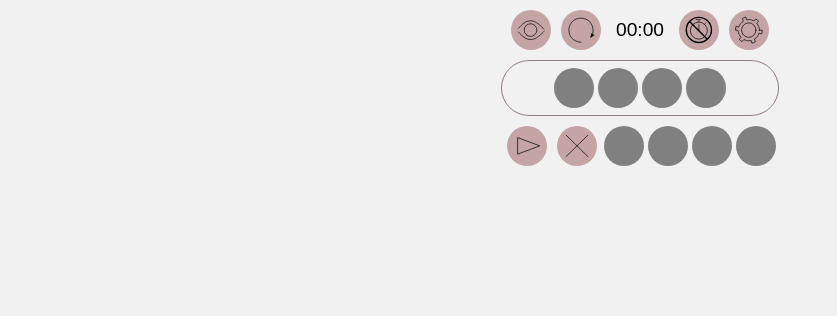
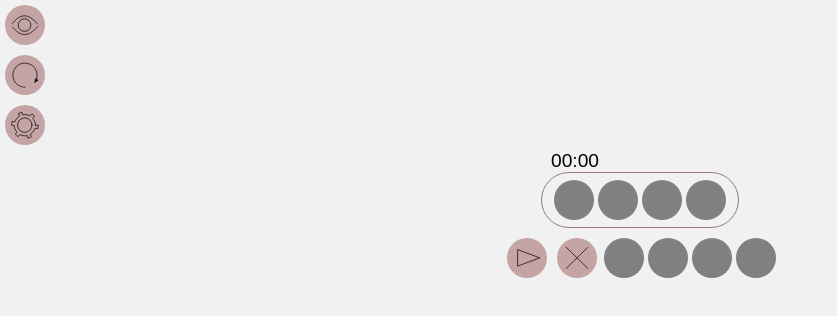
Before and after one commit to IvanHeriver/mm, a React (Create React App) app: page / in a window 1280 px wide. Shown: the top 316 px of the page, without its empty margins (0-837 px from the left). Built offline with nearby package versions, Linux system fonts and the light colour scheme.

Commit message:
re-structuring code

```diff
--- a/src/Mastermind.js
+++ b/src/Mastermind.js
@@ -5,7 +5,7 @@ import {MMtoGuess, MMguessBuilder, MMguess} from "./MastermindComp";
 import "./MastermindComp.css";
 // import close_img from "./img/reset_img.svg"
 // import SelectBtn from "./customWidgets/select-btn"
-import MMconfig from "./MastermindConfig";
+import {MMconfig, MMbuttons} from "./MastermindConfig";
 
 const randomId = () => {
     return (
@@ -44,6 +44,7 @@ const Mastermind = () => {
     const [guesses, setGuesses] = useState([]);
     const [currentGuess, setCurrentGuess] = useState(Array(gameDim.holes).fill(0))
     const [configOpen, setConfigOpen] = useState(false)
+    const [timerVisible, setTimerVisible] = useState(true)
     const [clickSelectMode, setClickSelectMode] = useState(false)
 
     const [time, setTime] = useState(0);
@@ -105,17 +106,26 @@ const Mastermind = () => {
                     onNumberOfColorsChange={(n)=>(setGameDim(gd=>({...gd, colors:n})))}
                     clickSelectMode={clickSelectMode ? 1 : 0}
                     onSelectModeChange={(c)=>(setClickSelectMode(c))}
+                    timerVisible={timerVisible}
+                    onChangeTimerVisibility={(v)=>setTimerVisible(v)}
                 />
                  ) : (
+
+
                 <div className="game">
+                    {/* main buttons */}
+                    <MMbuttons
+                        onNewGame={onNewGame}
+                        onGiveUp={onGiveUp}
+                        onOpenConfig={()=>{onToggleConfig(true)}}
+                    />
                     {/* to guess object */}
                     <MMtoGuess
                         toGuess={gameOver ? toGuess : Array(toGuess.length).fill(0) }
                         colorOptions={colorOptions}
-                        onNewGame={onNewGame}
-                        onGiveUp={onGiveUp}
+                        timerVisible={timerVisible}
                         time={time}
-                        onOpenConfig={()=>{onToggleConfig(true)}}
+
                     />
                     {/* guesses */}
                     {guesses.map((e, i)=> {
--- a/src/MastermindComp.js
+++ b/src/MastermindComp.js
@@ -1,12 +1,4 @@
 import { useEffect, useState } from "react"
-// import Select from "react-select"
-// import play_img from "./img/play_img.svg"
-// import reset_img from "./img/reset_img.svg"
-// import restart_img from "./img/restart_img.svg"
-// import show_img from "./img/show_img.svg"
-// import timer_img from "./img/timer_img.svg"
-// import notimer_img from "./img/notimer_img.svg"
-// import config_img from "./img/config_img.svg"
 
 const MMcolor = ({color, nomargin=false}) => {
     const bgColor = color === "transparent" ? "grey" : "transparent"
@@ -17,7 +9,6 @@ const MMcolor = ({color, nomargin=false}) => {
         >
         {
             color === "transparent" ? null :
-            // <img src={process.env.PUBLIC_URL+"/"+color+"_pin.png"} className="one-color-img" draggable="false" width="40px" height="40px"/>
             <img src={process.env.PUBLIC_URL+"/"+color+"_pin.png"} className="one-color-img" draggable="false"/>
         }
         </button>
@@ -25,42 +16,40 @@ const MMcolor = ({color, nomargin=false}) => {
 }
 
 
-const MMtoGuess = ({toGuess, colorOptions, onNewGame, onGiveUp, time, onOpenConfig}) => {
-    const [showTimer, setShowTimer] = useState(true);
+const MMtoGuess = ({toGuess, colorOptions, time, timerVisible}) => {
+    // const [showTimer, setShowTimer] = useState(true);
     const formatTime = (t) => {
-        // if (t === 0)  return "00:00"
         let m = Math.floor(t / 60);
         let s = t - m * 60;
         if (m < 10) m = "0"+m
         if (s < 10) s = "0"+s
         return m+":"+s
     }
+    console.log(time)
+    console.log(timerVisible)
     return (
         <div className="mm-toguess-container">
-        <div className="one-color-row">
+        {/* <div className="one-color-row">
             <button onClick={onGiveUp}>
-            {/* <img src={show_img} className="btn-img" draggable="false"/> */}
             <img src={process.env.PUBLIC_URL+"/show_img.svg"} className="btn-img" draggable="false"/>
             </button>
             <button onClick={onNewGame}>
-            {/* <img src={restart_img} className="btn-img" draggable="false"/> */}
             <img src={process.env.PUBLIC_URL+"/restart_img.svg"} className="btn-img" draggable="false"/>
             </button>
-            {
-                showTimer ? <div className="mm-timer"><div>{formatTime(time)}</div></div> : null
-            }
+
             <button onClick={()=>setShowTimer(t=>!t)}>
-                {/* <img src={showTimer ? notimer_img : timer_img} className="btn-img" draggable="false"/> */}
                 <img src={showTimer ? (
                     process.env.PUBLIC_URL+"/notimer_img.svg"
                     ): ( process.env.PUBLIC_URL+"/timer_img.svg"
                     )} className="btn-img" draggable="false"/>
             </button>
             <button onClick={()=>onOpenConfig()}>
-                {/* <img src={config_img} className="btn-img" draggable="false"/> */}
                 <img src={process.env.PUBLIC_URL+"/config_img.svg"} className="btn-img" draggable="false"/>
             </button>
-        </div>
+        </div> */}
+        {
+                timerVisible ? <div className="mm-timer"><div>{formatTime(time)}</div></div> : null
+        }
         <div className="one-color-row mm-rounded-border">
             {
                 toGuess.map((e, i)=> {
--- a/src/MastermindConfig.js
+++ b/src/MastermindConfig.js
@@ -2,23 +2,29 @@ import SelectBtn from "./customWidgets/select-btn"
 import React from "react";
 import "./MastermindConfig.css"
 
+const MMbuttons = ({onNewGame, onGiveUp, onOpenConfig}) => {
+    return (
+        <>
+        <button onClick={onGiveUp}>
+            <img src={process.env.PUBLIC_URL+"/show_img.svg"} className="btn-img" draggable="false"/>
+            </button>
+            <button onClick={onNewGame}>
+            <img src={process.env.PUBLIC_URL+"/restart_img.svg"} className="btn-img" draggable="false"/>
+            </button>
+            <button onClick={()=>onOpenConfig()}>
+                <img src={process.env.PUBLIC_URL+"/config_img.svg"} className="btn-img" draggable="false"/>
+            </button>
+        </>
+    )
+}
+
 const MMconfig = ({onCloseConfig,
     nHoles, onNumberOfHolesChange,
     nColors, onNumberOfColorsChange,
-    clickSelectMode, onSelectModeChange
+    clickSelectMode, onSelectModeChange,
+    timerVisible, onChangeTimerVisibility
     }) => {
 
-
-    // const languages = [
-    //     {
-    //         id: "fr",
-    //         img: "fr_img.png"
-    //     },
-    //     {
-    //         id: "en",
-    //         img: "en_img.png"
-    //     }
-    // ]
 
     const selectionModes = [
         "Click and slide/drag",
@@ -31,34 +37,16 @@ const MMconfig = ({onCloseConfig,
     const numberColors = [
         3, 4, 5, 6, 7, 8
     ]
-    // console.log("HOLES")
-    // console.log(nHoles)
-    // console.log(numberHoles.indexOf(nHoles));
+
+    const showTimerOptions = [
+        "No", "Yes"
+    ]
 
     return (
         <div className="mm-config">
             <button className="mm-btn-close-config" onClick={()=>onCloseConfig()}>
                 <img src={process.env.PUBLIC_URL+"/reset_img.svg"} className="btn-img" draggable="false"/>
             </button>
-            {/* <section>
-                <h3>Which language do you want to use?</h3>
-                <SelectBtn
-                items={languages.map(e=>{
-                    return (
-                        <img src={process.env.PUBLIC_URL+"/"+e.img}
-                        draggable="false"/>
-                    )
-                })}
-                onChange={(a, i)=>{
-                    // console.log(a)
-                    // console.log(i)
-                }}
-                class_container="slct-container"
-                class_item="slct-item"
-                selected={0}
-                multiselect={false}
-                />
-            </section> */}
             <section>
                 <h3>How do you want to select the colors?</h3>
                 <SelectBtn
@@ -114,9 +102,28 @@ const MMconfig = ({onCloseConfig,
                 multiselect={false}
                 />
             </section>
+            <section>
+                <h3>Do you want do see the timer ?</h3>
+                <p>(will only take effect for the next game)</p>
+                <SelectBtn
+                items={showTimerOptions.map(e=>{
+                    return (
+                        <p>{e}</p>
+                    )
+                })}
+                onChange={(a, i)=>{
+                    console.log(i)
+                    onChangeTimerVisibility(i[0]===1)
+                }}
+                class_container="slct-container"
+                class_item="slct-item"
+                selected={timerVisible ? 1 : 0}
+                multiselect={false}
+                />
+            </section>
         </div>
     )
 }
 
 
-export default MMconfig;
+export {MMconfig, MMbuttons};
--- a/src/customWidgets/select-btn.js
+++ b/src/customWidgets/select-btn.js
@@ -31,7 +31,7 @@ const SelectBtn = ({items, onChange, selected=null, multiselect=false,
     const [selectedItems, setSelectedItems] = useState(InitSelectBtn(items.length, selected, multiselect));
 
     useEffect(()=> {
-        console.log("Has changed: " + selectedItems)
+        // console.log("Has changed: " + selectedItems)
         if (onChange) {
             const selItems = [];
             selectedItems.map((e, i)=> {
```
